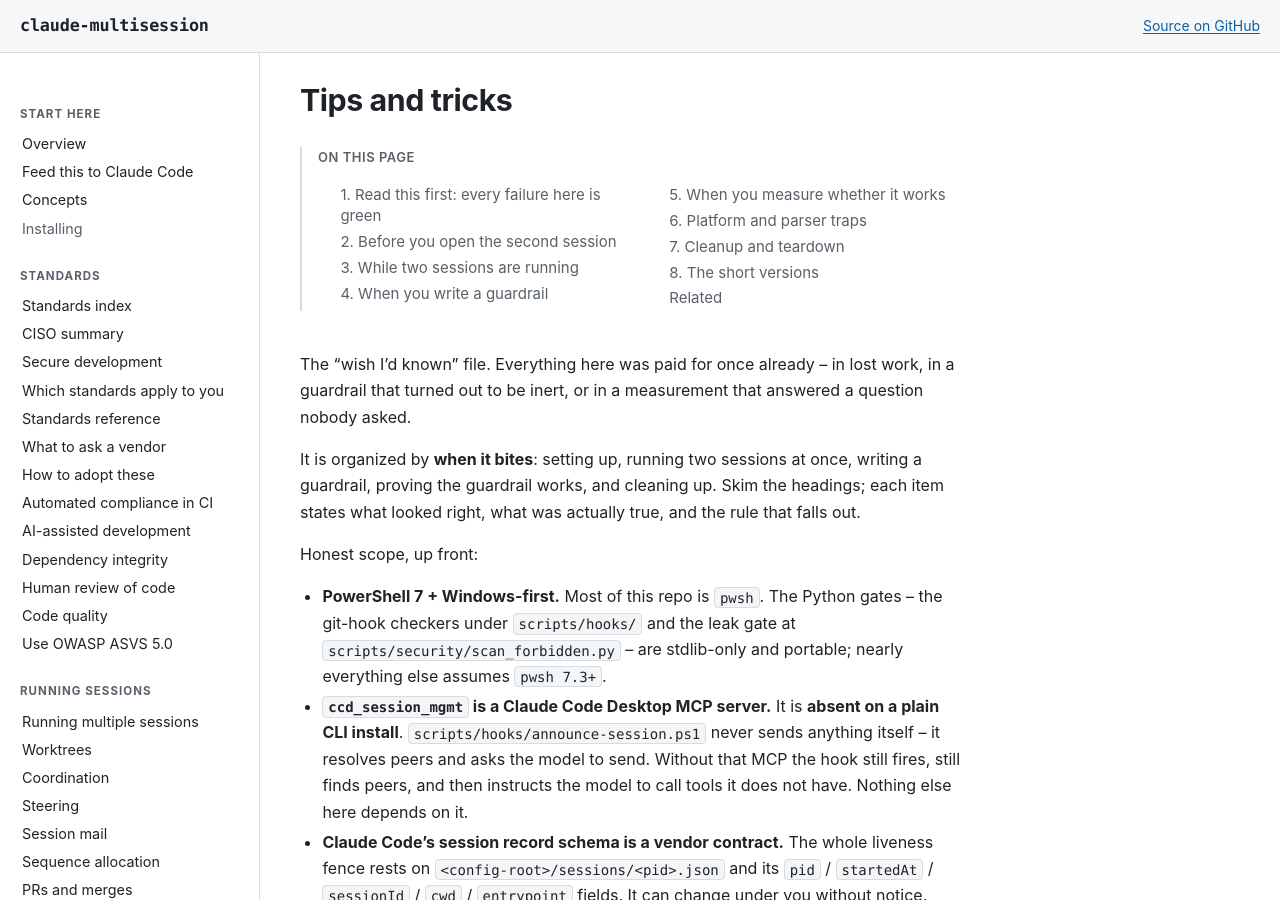
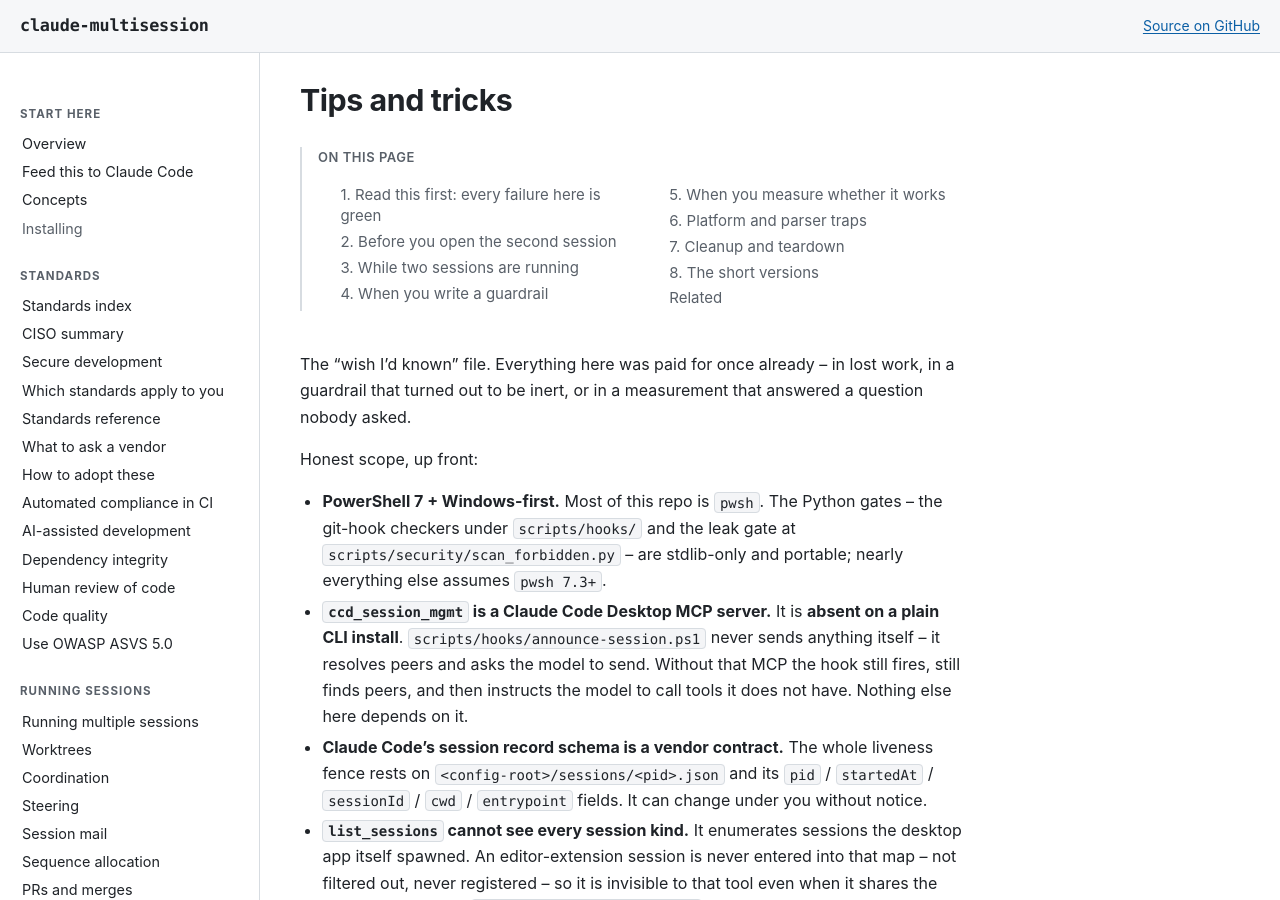
Before and after one commit to wshallwshall/claude-multisession, a Jekyll site: the page built from docs/TIPS-AND-TRICKS.md, in a window 1280 px wide and 900 px high. Built offline with Jekyll 4.4.1, drawn with Linux system fonts in a browser that asks for light colours; our own code applies the rules of GitHub Pages for plain Markdown files.

Commit message:
docs(tips): the page told the reader how to read it, above the content
OPEN-3 forbids an opening describing the page's own structure, sections or reading order, and this
one did all three: it named the five groups in order, then explained the shape of every item below
it. The eight numbered section headings already say the first part, and the items demonstrate the
second by being that shape.

Nothing else in the opening moves. The "Honest scope" bullets stay exactly as they are: PD-2 forbids
removing a sentence that says where a control stops working, and all four are that, whatever HS-3
would otherwise say about COORDINATION.md owning the same limits. PD outranks HS by the rule stated
at the top of HOUSE-STYLE.md.

48 words out.

Co-Authored-By: Claude Opus 5 <noreply@anthropic.com>

```diff
--- a/docs/TIPS-AND-TRICKS.md
+++ b/docs/TIPS-AND-TRICKS.md
@@ -3,10 +3,6 @@
 The "wish I'd known" file. Everything here was paid for once already -- in lost work, in a
 guardrail that turned out to be inert, or in a measurement that answered a question nobody
 asked.
-
-It is organized by **when it bites**: setting up, running two sessions at once, writing a
-guardrail, proving the guardrail works, and cleaning up. Skim the headings; each item states
-what looked right, what was actually true, and the rule that falls out.
 
 Honest scope, up front:
 
```
